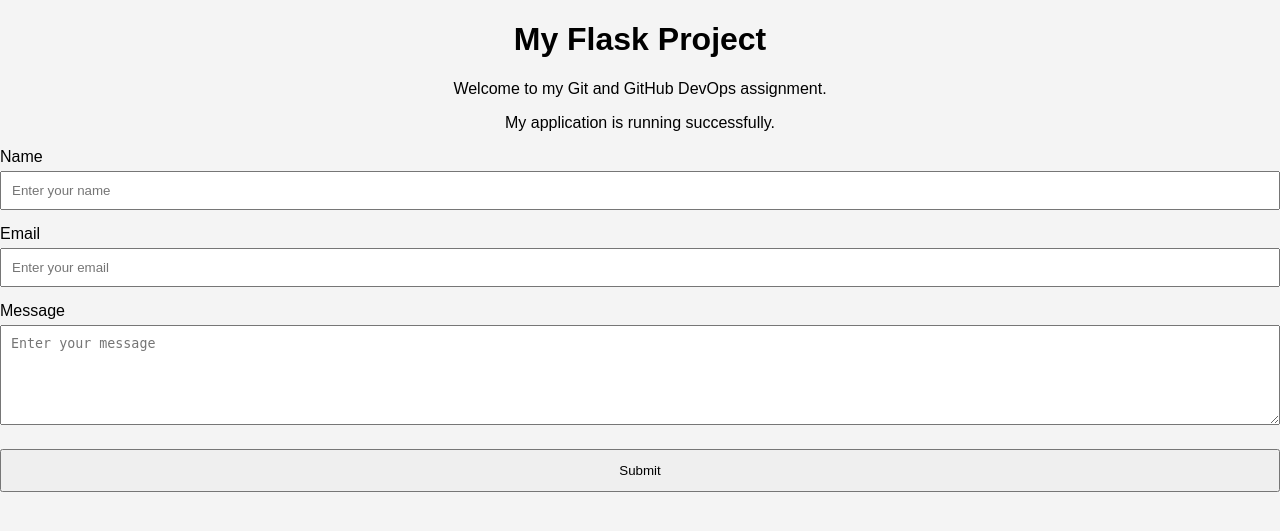
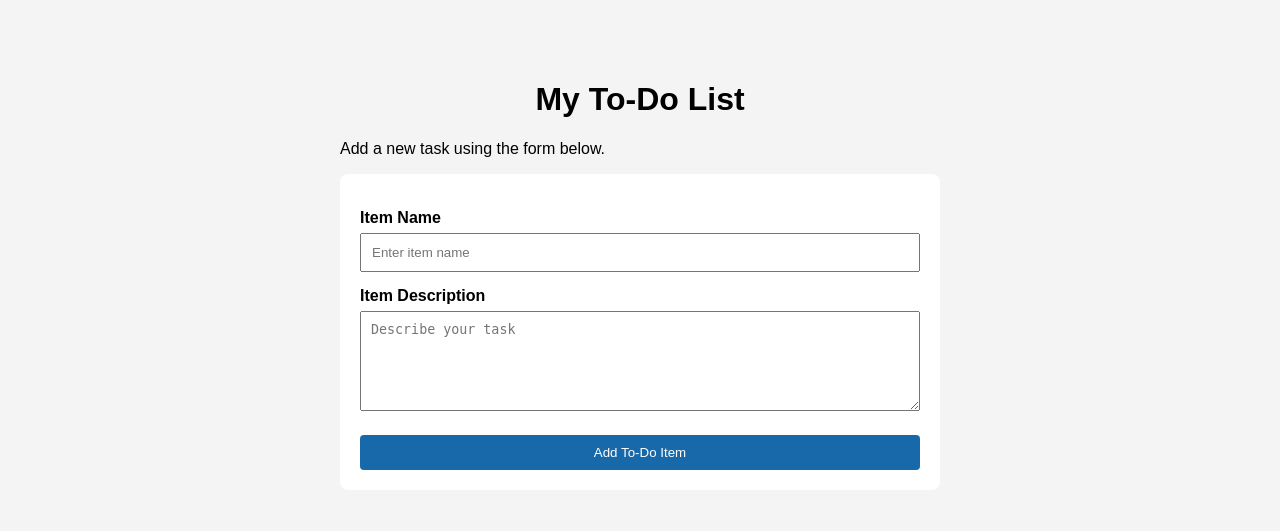
Before and after one commit to annujkhare/Git_and_GitHub_Anuj-, a Flask app: page / in a window 1280 px wide. Shown: the top 531 px of the page. Run offline with Flask 3, Linux system fonts and the light colour scheme.

Commit message:
Add To-Do form frontend

```diff
--- a/templates/index.html
+++ b/templates/index.html
@@ -4,30 +4,83 @@
 <head>
     <meta charset="UTF-8">
     <meta name="viewport" content="width=device-width, initial-scale=1.0">
-    <title>Git and GitHub Assignment</title>
-    <link
-      rel="stylesheet"
-      href="{{ url_for('static', filename='style.css') }}"
-    />
+    <title>My To-Do List</title>
+
+    <style>
+        body {
+            font-family: Arial, sans-serif;
+            max-width: 600px;
+            margin: 40px auto;
+            padding: 20px;
+            background: #f4f4f4;
+        }
+
+        h1 {
+            text-align: center;
+        }
+
+        form {
+            background: white;
+            padding: 20px;
+            border-radius: 8px;
+        }
+
+        label {
+            display: block;
+            margin-top: 15px;
+            font-weight: bold;
+        }
+
+        input, textarea, button {
+            box-sizing: border-box;
+            width: 100%;
+            padding: 10px;
+            margin-top: 6px;
+        }
+
+        textarea {
+            min-height: 100px;
+            resize: vertical;
+        }
+
+        button {
+            margin-top: 20px;
+            background: #1769aa;
+            color: white;
+            border: none;
+            border-radius: 4px;
+            cursor: pointer;
+        }
+
+        button:hover {
+            background: #104c7d;
+        }
+    </style>
 </head>
+
 <body>
-    <h1>My Flask Project</h1>
-    <p>Welcome to my Git and GitHub DevOps assignment.</p>
-    <p>My application is running successfully.</p>
+    <h1>My To-Do List</h1>
+    <p>Add a new task using the form below.</p>
 
-    <form action="/submit" method="POST">
-        <label>Name</label>
-        <input type="text" name="name" placeholder="Enter your name" />
+    <form action="/submittodoitem" method="POST">
+        <label for="itemName">Item Name</label>
+        <input
+            type="text"
+            id="itemName"
+            name="itemName"
+            placeholder="Enter item name"
+            required
+        >
 
-        <label>Email</label>
-        <input type="email" name="email" placeholder="Enter your email" />
+        <label for="itemDescription">Item Description</label>
+        <textarea
+            id="itemDescription"
+            name="itemDescription"
+            placeholder="Describe your task"
+            required
+        ></textarea>
 
-        <label>Message</label>
-        <textarea name="message" placeholder="Enter your message"></textarea>
-
-        <button type="submit">Submit</button>
-      </form>
-
-    <a href="/api"></a>
+        <button type="submit">Add To-Do Item</button>
+    </form>
 </body>
 </html>
```
